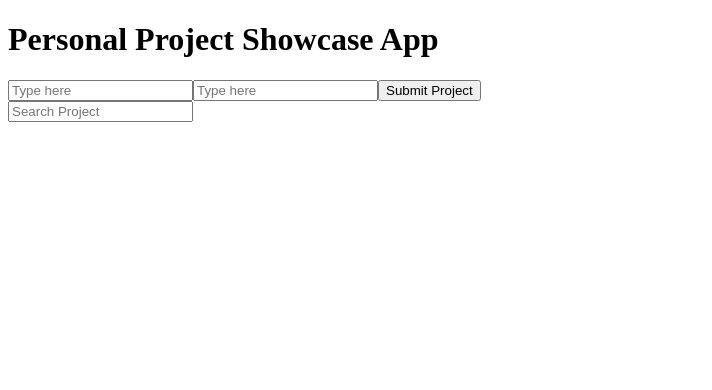
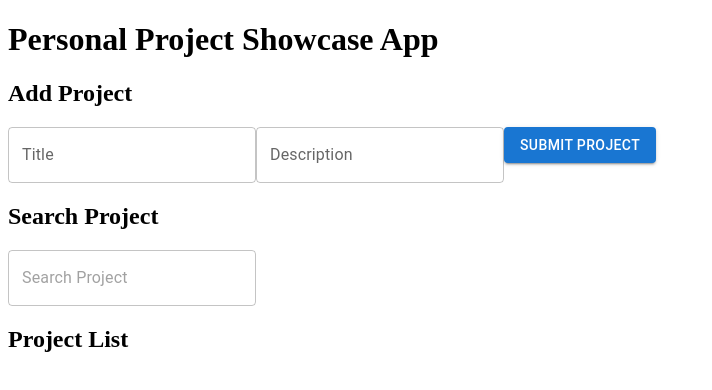
Before and after one commit to Eddie-Njeru1/React-Summative-Lab-1-SPA-Portfolio-Platform, a React (Vite) app: page / in a window 1280 px wide. Shown: the top 390 px of the page, without its empty margins (0-712 px from the left). Built offline with nearby package versions, Linux system fonts and the light colour scheme.

Commit message:
"Styling with Material Ui and updated README."

```diff
--- a/package.json
+++ b/package.json
@@ -10,6 +10,12 @@
     "preview": "vite preview"
   },
   "dependencies": {
+    "@emotion/react": "^11.14.0",
+    "@emotion/styled": "^11.14.1",
+    "@fontsource/roboto": "^5.2.10",
+    "@mui/icons-material": "^9.0.1",
+    "@mui/material": "^9.0.1",
+    "bootstrap": "^5.3.8",
     "react": "^19.2.6",
     "react-dom": "^19.2.6"
   },
--- a/src/App.jsx
+++ b/src/App.jsx
@@ -1,5 +1,6 @@
 // Import the child components into the parent App which will pass down data as props.
 import React from "react";
+import Button from '@mui/material/Button';
 import AddProjects from "./components/AddProjects";
 import ProjectsList from "./components/ProjectsList";
 import SearchProjects from "./components/SearchProjects";
@@ -10,14 +11,16 @@ function App() { //Variables to be passed down as props to child components
   const [projects, setProjects] = useState([]);
   const [searchTerm, setSearchTerm] = useState("");
 
-
-
   return (
     <div>
       <h1>Personal Project Showcase App</h1>
+      <h2> Add Project</h2>
       <AddProjects/>
+      <h2> Search Project</h2>
+      <SearchProjects onSearch={setSearchTerm}/>
+      <h2> Project List</h2>
       <ProjectsList projects={projects}/>
-      <SearchProjects onSearch={setSearchTerm}/>
+
     </div>
   );
 };
--- a/src/components/AddProjects.jsx
+++ b/src/components/AddProjects.jsx
@@ -1,3 +1,4 @@
+import { TextField, Button } from "@mui/material"; //styling using material ui
 import React from "react";
 // import useState hook to manage the state of this component
 import {useState} from "react";
@@ -14,23 +15,23 @@ function AddProjects() {
 
     return (
         <form onSubmit={handleSubmit}>
-            <input
-            id="title"
+            <TextField
+            label="Title"
             type="text"
-            placeholder="Type here"
+            placeholder="Type Title Here"
             value={title}
             onChange={(e) => setTitle(e.target.value)}
             />
 
-            <input
-            id="description"
+            <TextField
+            label="Description"
             type="text"
-            placeholder="Type here"
+            placeholder="Type Description Here"
             value={description}
             onChange={(e) => setDescription(e.target.value)}
             />
 
-            <button type="submit">Submit Project</button>
+            <Button variant="contained" type="submit">Submit Project</Button>
 
         </form>
     );
--- a/src/components/SearchProjects.jsx
+++ b/src/components/SearchProjects.jsx
@@ -1,13 +1,15 @@
 import React from "react";
+import { TextField } from "@mui/material"; //styling using material ui
 
 
 function SearchProjects ({onSearch}) {
     return (
-        <input
+        <TextField
             type="text"
             placeholder="Search Project"
             onChange={(e) => onSearch(e.target.value)}
             />
+
     );
 };
 
```
Also changed, not shown: 2 other files (tests, documents, lock files or other folders).
